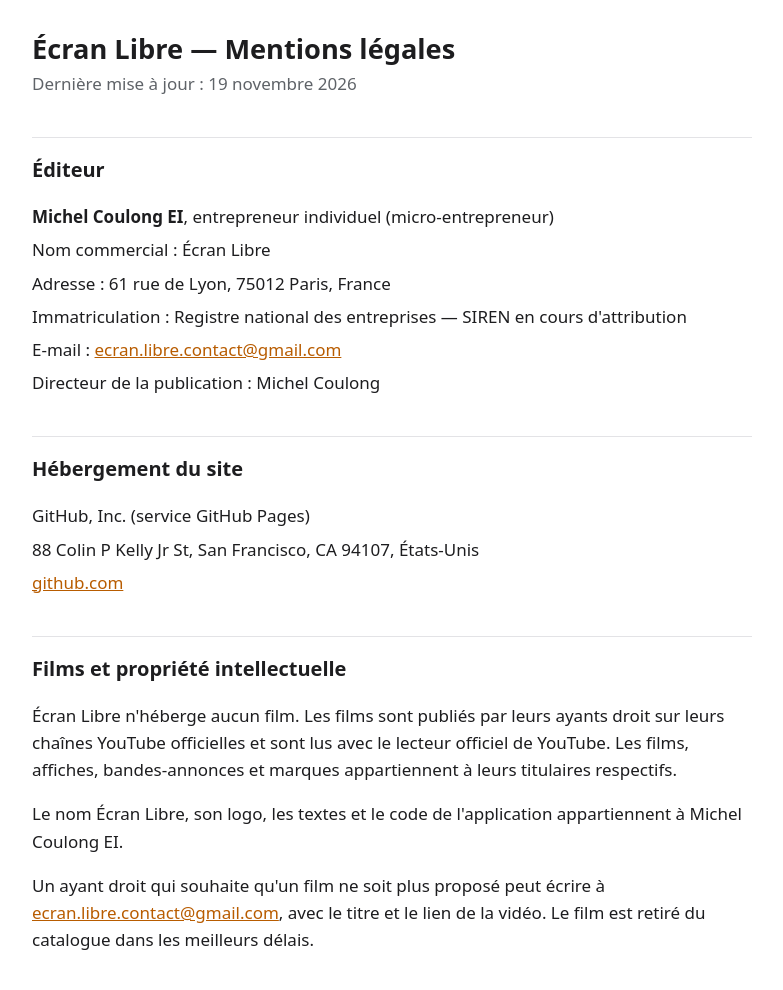
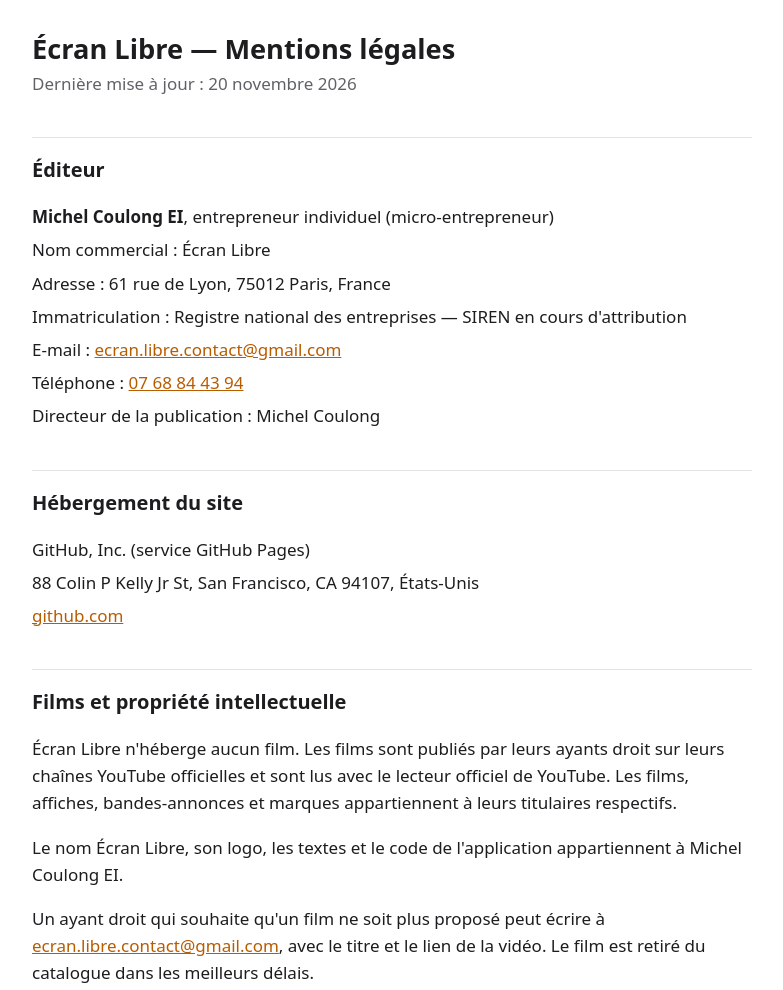
Before and after one commit to whitelion206-sudo/whitelion206-sudo.github.io, a plain HTML site: page mentions-legales.html in a window 1280 px wide. Shown: the top 990 px of the page, without its empty margins (248-1031 px from the left). Drawn offline with Linux system fonts and the light colour scheme.

Commit message:
Add files via upload

```diff
--- a/mentions-legales.html
+++ b/mentions-legales.html
@@ -36,7 +36,7 @@
 <body>
 <main>
   <h1>Écran Libre — Mentions légales</h1>
-  <p class="date">Dernière mise à jour : 19 novembre 2026</p>
+  <p class="date">Dernière mise à jour : 20 novembre 2026</p>
 
   <h2>Éditeur</h2>
   <ul>
@@ -45,6 +45,7 @@
     <li>Adresse : 61 rue de Lyon, 75012 Paris, France</li>
     <li>Immatriculation : Registre national des entreprises — SIREN en cours d'attribution</li>
     <li>E-mail : <a href="mailto:ecran.libre.contact@gmail.com">ecran.libre.contact@gmail.com</a></li>
+    <li>Téléphone : <a href="tel:+33768844394">07 68 84 43 94</a></li>
     <li>Directeur de la publication : Michel Coulong</li>
   </ul>
 
```
